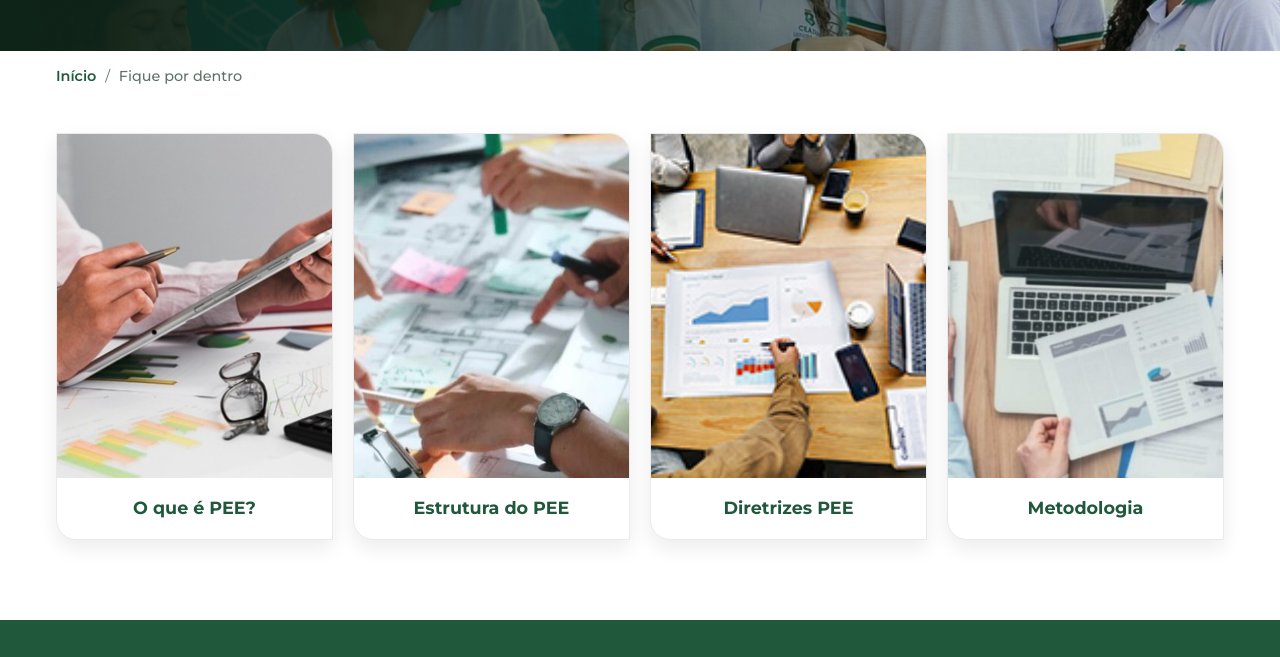
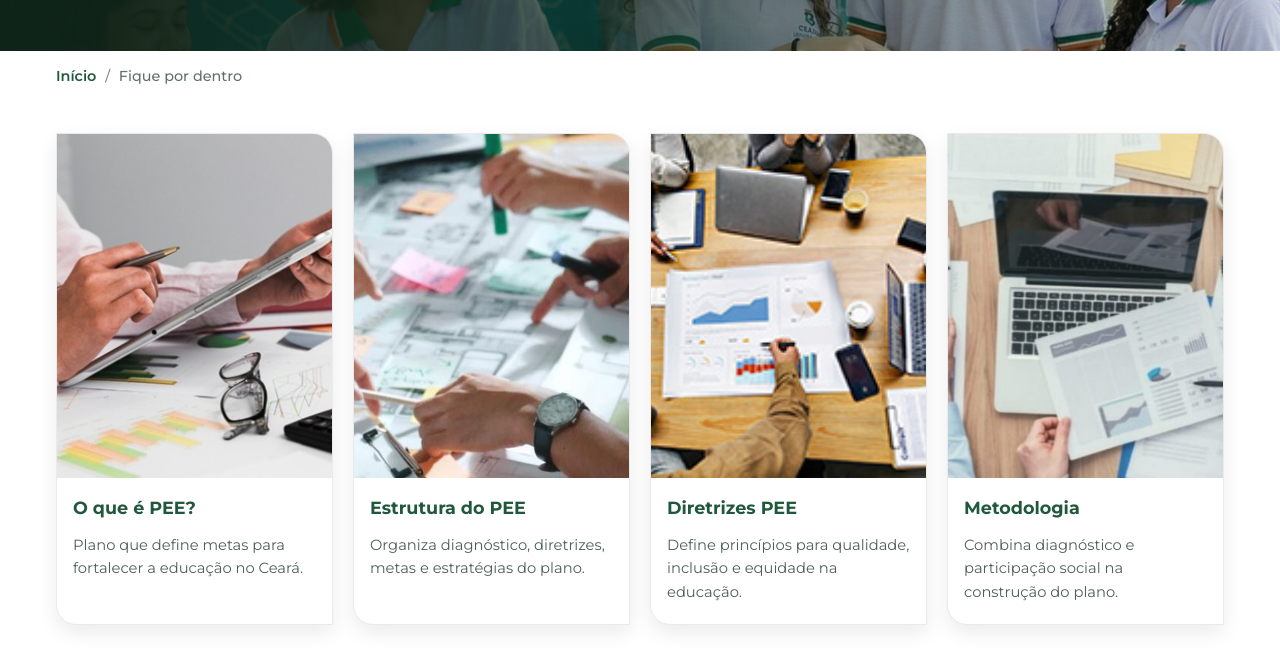
Before and after one commit to guilhermendes/planoeducacaoceara, a plain HTML site: page fique-por-dentro.html in a window 1280 px wide. Shown: the part 254-911 px from the top of the page. Drawn offline with nearby package versions, Linux system fonts and the light colour scheme.

Commit message:
Adicionar texto nos cards da pagina fique por dentro

```diff
--- a/css/style.css
+++ b/css/style.css
@@ -997,9 +997,23 @@ footer {
   font-size: 1.1rem;
   font-weight: 700;
   line-height: 1.4;
+  padding: 0;
+  text-align: left;
+  transition: color var(--hover-duration) var(--hover-easing);
+}
+
+.destaque-card-conteudo {
+  display: flex;
+  flex: 1 1 auto;
+  flex-direction: column;
+  gap: 0.85rem;
   padding: 1.1rem 1rem 1.2rem;
-  text-align: center;
-  transition: color var(--hover-duration) var(--hover-easing);
+}
+
+.destaque-card p {
+  color: #4f5f57;
+  font-size: 0.92rem;
+  line-height: 1.6;
 }
 
 .destaque-card:hover h3,
--- a/fique-por-dentro.html
+++ b/fique-por-dentro.html
@@ -79,7 +79,10 @@
                         <img src="img/fique-por-dentro-o-que-e.jpg" alt="Card Novidades do plano">
                         <span class="material-symbols-outlined destaque-card-icone" aria-hidden="true">menu_book</span>
                     </span>
-                    <h3>O que é PEE?</h3>
+                    <div class="destaque-card-conteudo">
+                        <h3>O que é PEE?</h3>
+                        <p>Plano que define metas para fortalecer a educação no Ceará.</p>
+                    </div>
                 </a>
 
                 <a href="fique-por-dentro-metodologia-etapa-1.html" class="destaque-card">
@@ -87,7 +90,10 @@
                         <img src="img/fique-por-dentro-estrutura.jpeg" alt="Card Estrutura do PEE">
                         <span class="material-symbols-outlined destaque-card-icone" aria-hidden="true">menu_book</span>
                     </span>
-                    <h3>Estrutura do PEE</h3>
+                    <div class="destaque-card-conteudo">
+                        <h3>Estrutura do PEE</h3>
+                        <p>Organiza diagnóstico, diretrizes, metas e estratégias do plano.</p>
+                    </div>
                 </a>
 
                 <a href="fique-por-dentro-metodologia-etapa-1.html" class="destaque-card">
@@ -95,7 +101,10 @@
                         <img src="img/fique-por-dentro-diretrizes.jpg" alt="Card Diretrizes PEE">
                         <span class="material-symbols-outlined destaque-card-icone" aria-hidden="true">menu_book</span>
                     </span>
-                    <h3>Diretrizes PEE</h3>
+                    <div class="destaque-card-conteudo">
+                        <h3>Diretrizes PEE</h3>
+                        <p>Define princípios para qualidade, inclusão e equidade na educação.</p>
+                    </div>
                 </a>
 
                 <a href="fique-por-dentro-metodologia-etapa-1.html" class="destaque-card">
@@ -103,7 +112,10 @@
                         <img src="img/fique-por-dentro-metodologia.jpg" alt="Card Metodologia PEE">
                         <span class="material-symbols-outlined destaque-card-icone" aria-hidden="true">menu_book</span>
                     </span>
-                    <h3>Metodologia</h3>
+                    <div class="destaque-card-conteudo">
+                        <h3>Metodologia</h3>
+                        <p>Combina diagnóstico e participação social na construção do plano.</p>
+                    </div>
                 </a>
             </div>
         </div>
```
